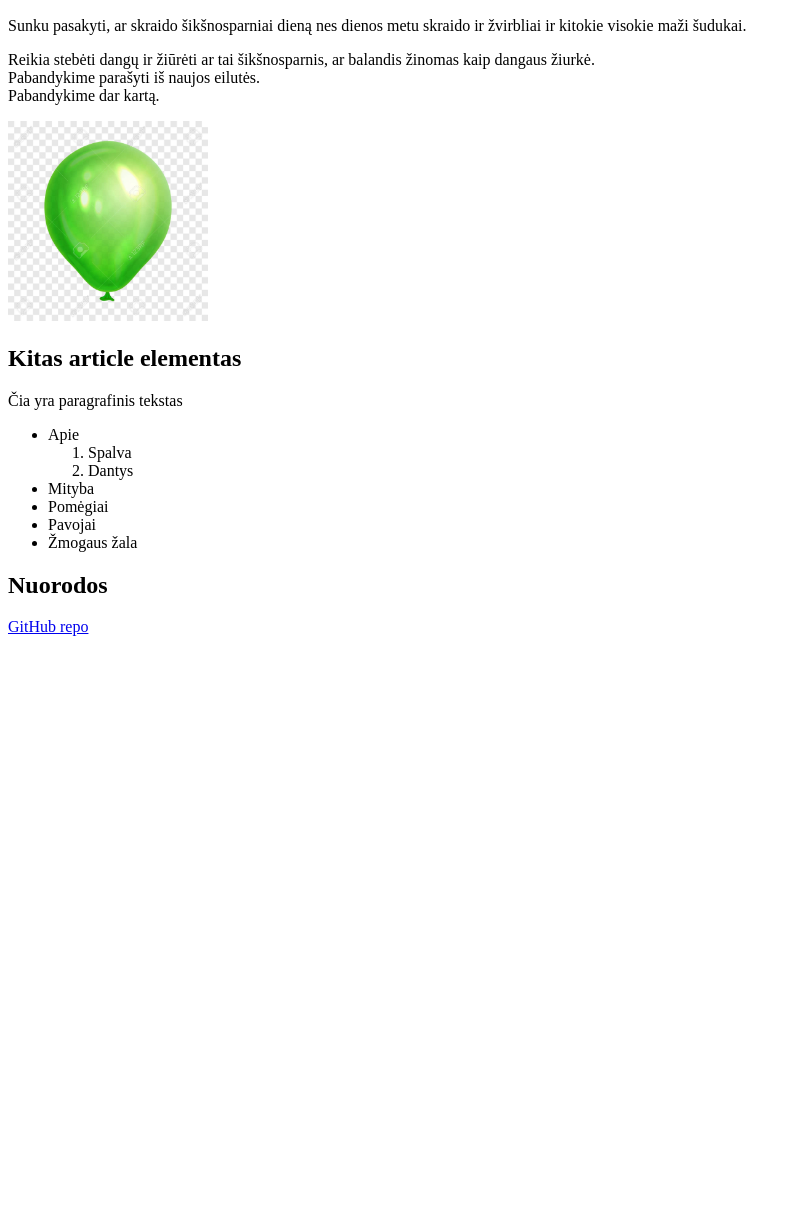
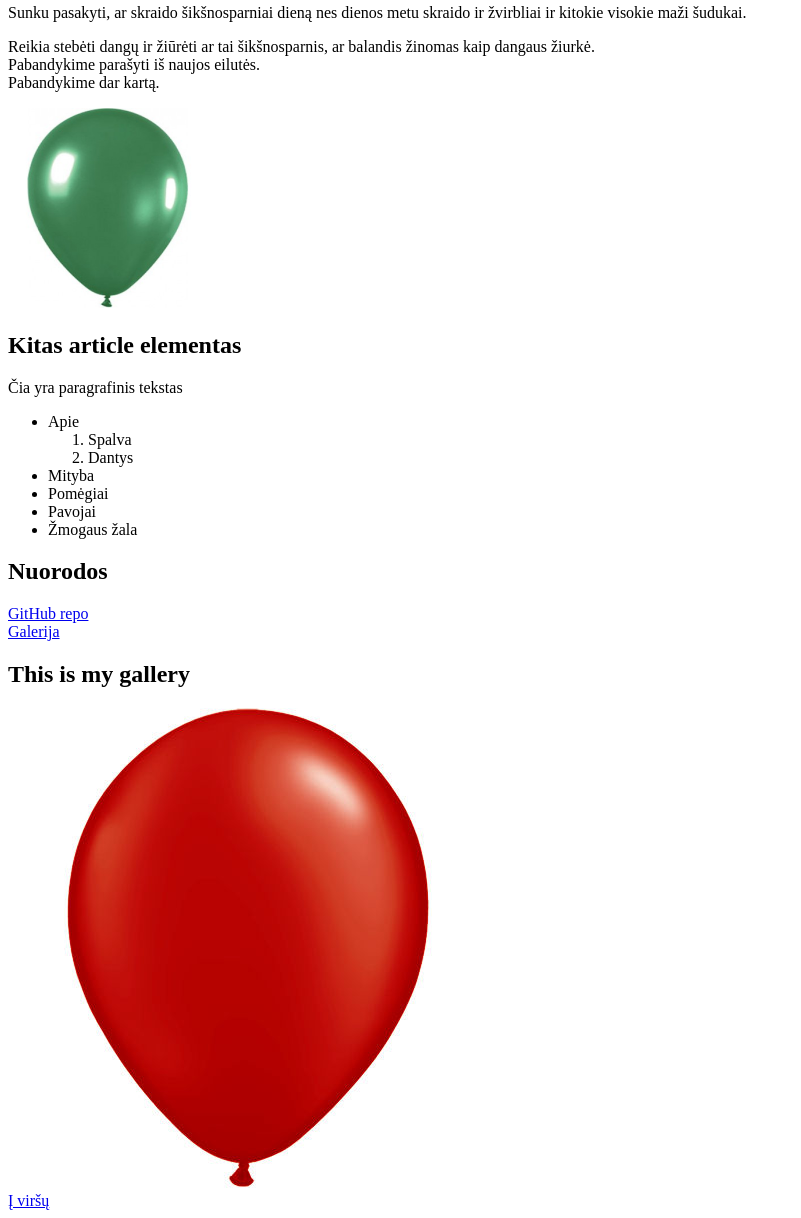
Before and after one commit to Chateux1/KITM, a plain HTML site: page HTML/index.html in a window 1280 px wide. Shown: the part 110-1328 px from the top of the page, without its empty margins (0-801 px from the left). Before the commit the page ends 800 px from the top, so only its background shows below. Drawn offline with Linux system fonts and the light colour scheme.

Commit message:
Create link to go to section with id

```diff
--- a/HTML/index.html
+++ b/HTML/index.html
@@ -8,7 +8,8 @@
 	</head>
 	<body>
 		<!-- section naudojame kai skiriasi duomenu tipas ???? -->
-		<h1>Ar šikšnosparniai skraido dieną?</h1>
+		<section id="section-main">
+			<h1>Ar šikšnosparniai skraido dieną?</h1>
 		<section>
 			<h2>Jei taip, kur gi jie tada skraido?</h2>
 			<p>Sunku pasakyti, ar skraido šikšnosparniai dieną nes dienos metu skraido ir žvirbliai ir kitokie visokie maži šudukai.</p>
@@ -19,7 +20,7 @@
 			<p>Reikia stebėti dangų ir žiūrėti ar tai šikšnosparnis, ar balandis žinomas kaip dangaus žiurkė.</br>Pabandykime parašyti iš naujos eilutės.</br>Pabandykime dar kartą.</p>
 		</article>
 
-		<img src="image/baloon.jpg" width="200" height="200">
+		<img src="image/baloon-green.jpg" width="200" height="200">
 
 		<article>
 			<h2>Kitas article elementas</h2>
@@ -49,7 +50,14 @@
 			<h2>Nuorodos</h2>
 			<!-- target="_blank" makes the link to open in a new tab -->
 			<a href="https://github.com/Chateux1/KITM-Java/tree/feature-html"
-			   target="_blank">GitHub repo</a>
+			   target="_blank">GitHub repo</a><br>
+		    <a href="#gallery">Galerija</a>
+		</section>
+
+		<section id="gallery">
+			<h2>This is my gallery</h2>
+			<img src="image/baloon-red.jpg"><br>
+			<a href="#section-main">Į viršų</a>
 		</section>
 
 	</body>
```
Also changed, not shown: HTML/image/baloon-green.jpg (added), HTML/image/baloon-red.jpg (added), HTML/image/baloon.jpg (deleted).
